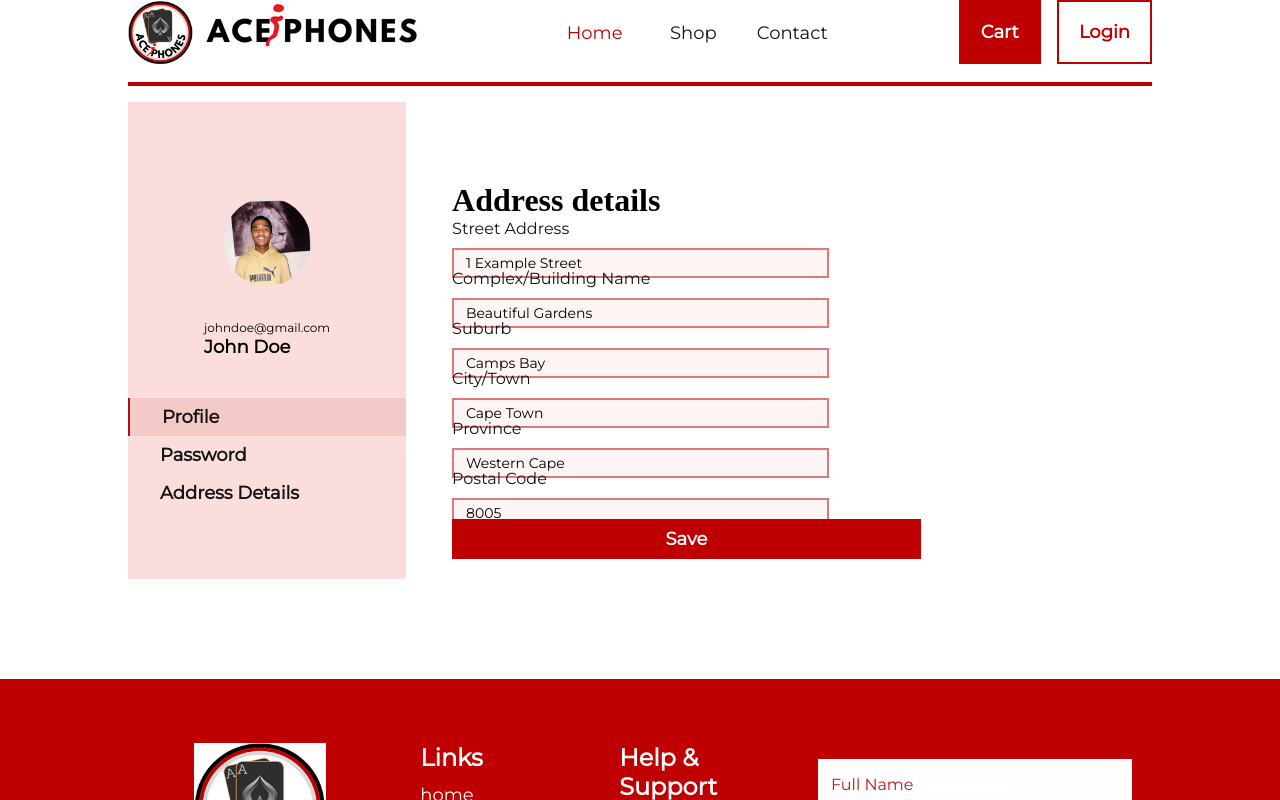
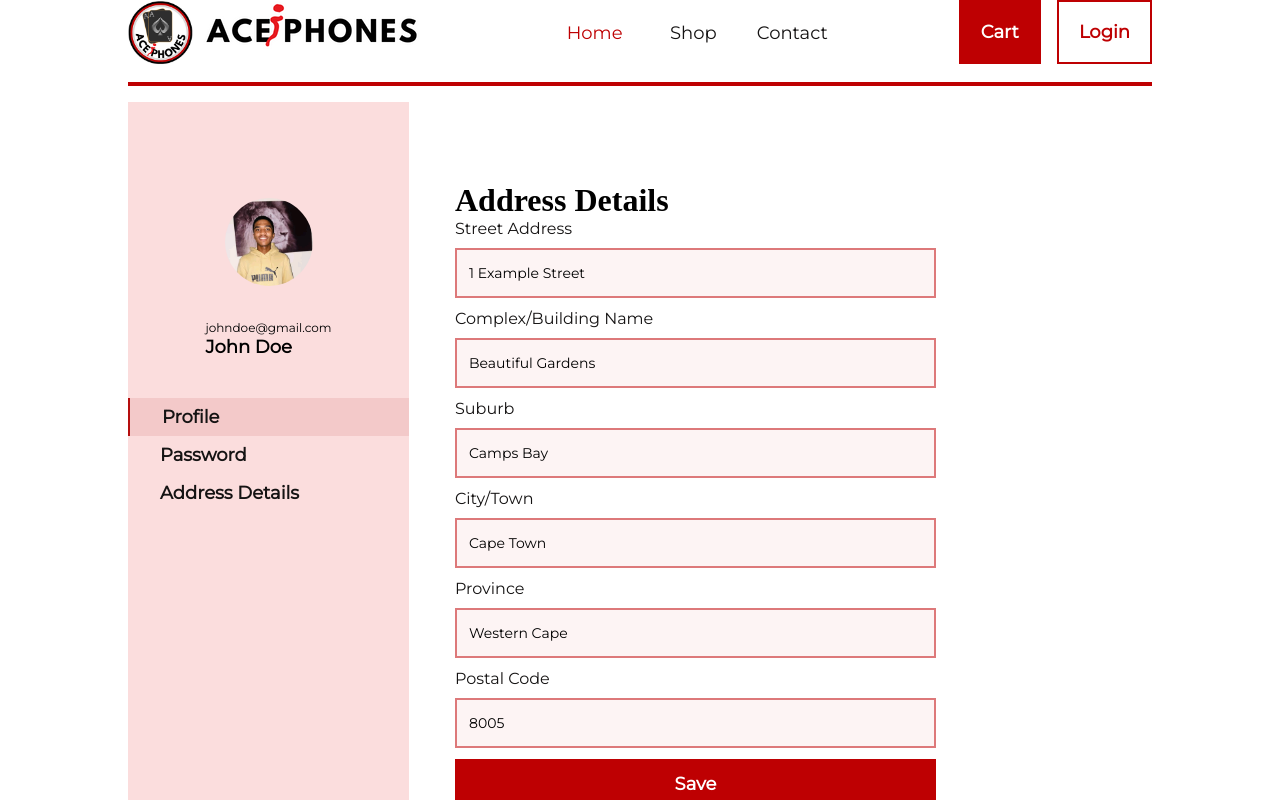
Before and after one commit to Andile-coder/iphone_store, a React (Vite) app: page /account/account/addressdetails in a window 1280 px wide. Shown: the top 800 px of the page. Built offline with nearby package versions, Linux system fonts and the light colour scheme.

Commit message:
account form desktop fix

```diff
--- a/src/components/forms/addressDetailsForm/AddressDetailsForm.jsx
+++ b/src/components/forms/addressDetailsForm/AddressDetailsForm.jsx
@@ -5,67 +5,76 @@ import CustomButton from "../../buttons/customButton/CustomButton";
 const AddressDetailsForm = ({ visibleBtn }) => {
   return (
     <div className={styles.container_content_cont_form}>
-      <form action="">
+      <form className={styles.container_content_cont_form} action="">
         <div className={styles.container_content_cont_form_delivery_info}>
-          <div style={{ marginBottom: "20px" }}>
+          <div
+            className={styles.container_content_cont_form_delivery_info_input}
+          >
             <CustomInput
               placeholder="1 Example Street"
               label="Street Address"
-              height="30px"
-              width="92.5%"
+              height="100%"
+              width="100%"
             />
           </div>
-          <div style={{ marginBottom: "20px" }}>
+          <div
+            className={styles.container_content_cont_form_delivery_info_input}
+          >
             <CustomInput
               placeholder="Beautiful Gardens"
               label="Complex/Building Name "
-              height="30px"
-              width="92.5%"
+              height="100%"
+              width="100%"
             />
           </div>
-          <div style={{ marginBottom: "20px" }}>
+          <div
+            className={styles.container_content_cont_form_delivery_info_input}
+          >
             <CustomInput
               placeholder="Camps Bay"
               label="Suburb"
-              height="30px"
-              width="92.5%"
+              height="100%"
+              width="100%"
             />
           </div>{" "}
-          <div style={{ marginBottom: "20px" }}>
+          <div
+            className={styles.container_content_cont_form_delivery_info_input}
+          >
             <CustomInput
               placeholder="Cape Town"
               label="City/Town"
-              height="30px"
-              width="92.5%"
+              height="100%"
+              width="100%"
             />
           </div>{" "}
-          <div style={{ marginBottom: "20px" }}>
+          <div
+            className={styles.container_content_cont_form_delivery_info_input}
+          >
             <CustomInput
               placeholder="Western Cape"
               label="Province"
-              height="30px"
-              width="92.5%"
+              height="100%"
+              width="100%"
             />
           </div>
-          <div style={{ marginBottom: "20px" }}>
+          <div
+            className={styles.container_content_cont_form_delivery_info_input}
+          >
             <CustomInput
               placeholder="8005"
               label="Postal Code"
-              height="30px"
-              width="92.5%"
+              height="100%"
+              width="100%"
               type="number"
             />
           </div>
           <div
-            style={{
-              marginBottom: "20px",
-              display: visibleBtn ? "block" : "none",
-            }}
+            className={styles.container_content_cont_form_delivery_info_input}
           >
             <CustomButton
               text="Save"
-              height="40px"
-              width="98.5%"
+              height="100%"
+              width="100%"
               fontSize="1.2rem"
               fontWeight="600"
               borderRadius="5px"
--- a/src/components/forms/addressDetailsForm/addressDetailsForm.module.scss
+++ b/src/components/forms/addressDetailsForm/addressDetailsForm.module.scss
@@ -5,9 +5,13 @@
     justify-content: space-between;
   }
   &_delivery_info {
-    // display: grid;
-    // grid-template-columns: 1fr 1fr;
-    // column-gap: 20px;
+    display: flex;
+    flex-direction: column;
+    gap: 40px;
+    &_input {
+      height: 50px;
+      width: 100%;
+    }
   }
   &_delivery_extra {
     display: flex;
--- a/src/components/forms/passwordUpdateForm/PasswordUpdateForm.jsx
+++ b/src/components/forms/passwordUpdateForm/PasswordUpdateForm.jsx
@@ -9,26 +9,44 @@ const PasswordUpdateForm = () => {
       <div className={styles.container_content}>
         <div className={styles.container_content_form_cont}>
           <form className={styles.container_content_form_cont_context}>
+            <div className={styles.container_content_form_cont_context_input}>
               <CustomInput
                 type="text"
                 placeholder=""
                 width="100%"
+                height="100%"
                 label="Old Password"
               />
+            </div>
+
+            <div className={styles.container_content_form_cont_context_input}>
               <CustomInput
                 type="password"
                 placeholder=""
                 width="100%"
+                height="100%"
                 label="New Pasword"
               />
+            </div>
+
+            <div className={styles.container_content_form_cont_context_input}>
               <CustomInput
                 type="password"
                 placeholder=""
                 width="100%"
+                height="100%"
                 label="Confirm Password"
               />
+            </div>
 
-            <CustomButton text="Save" className="active" width="104.5%" />
+            <div className={styles.container_content_form_cont_context_input}>
+              <CustomButton
+                text="Save"
+                className="active"
+                width="100%"
+                height="100%"
+              />
+            </div>
           </form>
         </div>
       </div>
--- a/src/components/forms/passwordUpdateForm/passwordUpdateForm.module.scss
+++ b/src/components/forms/passwordUpdateForm/passwordUpdateForm.module.scss
@@ -3,7 +3,13 @@
   &_content {
     &_form_cont {
       &_context {
-        // width: 581px;
+        display: flex;
+        flex-direction: column;
+        gap: 40px;
+        &_input {
+          height: 60px;
+          width: 100%;
+        }
       }
     }
   }
--- a/src/components/forms/profileUpdateForm/ProfileUpdateForm.jsx
+++ b/src/components/forms/profileUpdateForm/ProfileUpdateForm.jsx
@@ -9,26 +9,44 @@ const ProfileUpdateForm = () => {
       <div className={styles.container_content}>
         <div className={styles.container_content_form_cont}>
           <form className={styles.container_content_form_cont_context}>
+            <div className={styles.container_content_form_cont_context_input}>
+              {" "}
               <CustomInput
                 type="text"
                 placeholder="Full Name"
                 width="100%"
+                height="100%"
                 label="Full Name"
               />
+            </div>
+
+            <div className={styles.container_content_form_cont_context_input}>
               <CustomInput
                 type="email"
                 placeholder="Email"
                 width="100%"
+                height="100%"
                 label="Email"
               />
+            </div>
+
+            <div className={styles.container_content_form_cont_context_input}>
               <CustomInput
                 type="file"
                 placeholder="Select Image"
                 width="100%"
+                height="100%"
                 label="Upload Image"
               />
-
-            <CustomButton text="Save" className="active" width="104.5%" />
+            </div>
+            <div className={styles.container_content_form_cont_context_input}>
+              <CustomButton
+                text="Save"
+                className="active"
+                width="100%"
+                height="100%"
+              />
+            </div>
           </form>
         </div>
       </div>
--- a/src/components/forms/profileUpdateForm/profileUpdateForm.module.scss
+++ b/src/components/forms/profileUpdateForm/profileUpdateForm.module.scss
@@ -3,7 +3,13 @@
   &_content {
     &_form_cont {
       &_context {
-        // width: 581px;
+        display: flex;
+        flex-direction: column;
+        gap: 40px;
+        &_input {
+          height: 60px;
+          width: 100%;
+        }
       }
     }
   }
--- a/src/pages/account/account.module.scss
+++ b/src/pages/account/account.module.scss
@@ -3,15 +3,16 @@
 .container {
   padding: 0px 128px;
   margin-bottom: 100px;
+  height: 100vh;
   &_content {
     &_cont {
       display: flex;
       width: 100vh;
-
       &_nav {
         background-color: #fbdddd;
+        height: 90vh;
 
-        width: 281px;
+        min-width: 281px;
         &_user {
           margin-top: 96px;
           display: flex;
@@ -54,7 +55,7 @@
       &_details {
         margin-left: 46px;
         margin-top: 80px;
-        width: 481px;
+        min-width: 481px;
       }
     }
   }
--- a/src/pages/account/addressDetails/AddressDetails.jsx
+++ b/src/pages/account/addressDetails/AddressDetails.jsx
@@ -4,7 +4,7 @@ import AddressDetailsForm from "../../../components/forms/addressDetailsForm/Add
 const AddressDetails = () => {
   return (
     <div>
-      <h1>Address details</h1>
+      <h1>Address Details</h1>
       <AddressDetailsForm visibleBtn={true} />
     </div>
   );
```
Lines whose indentation alone changed are shown as unchanged.
